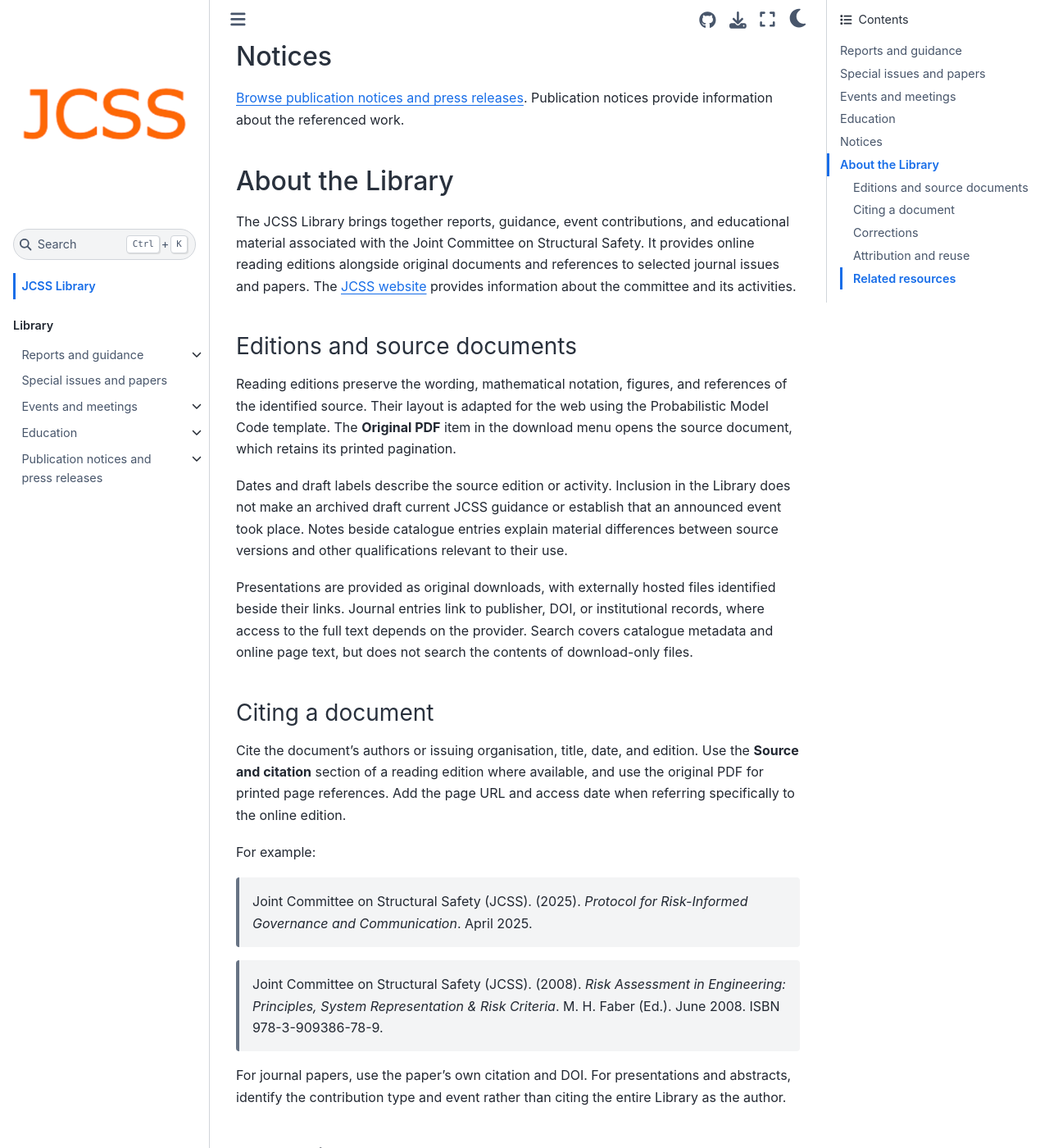
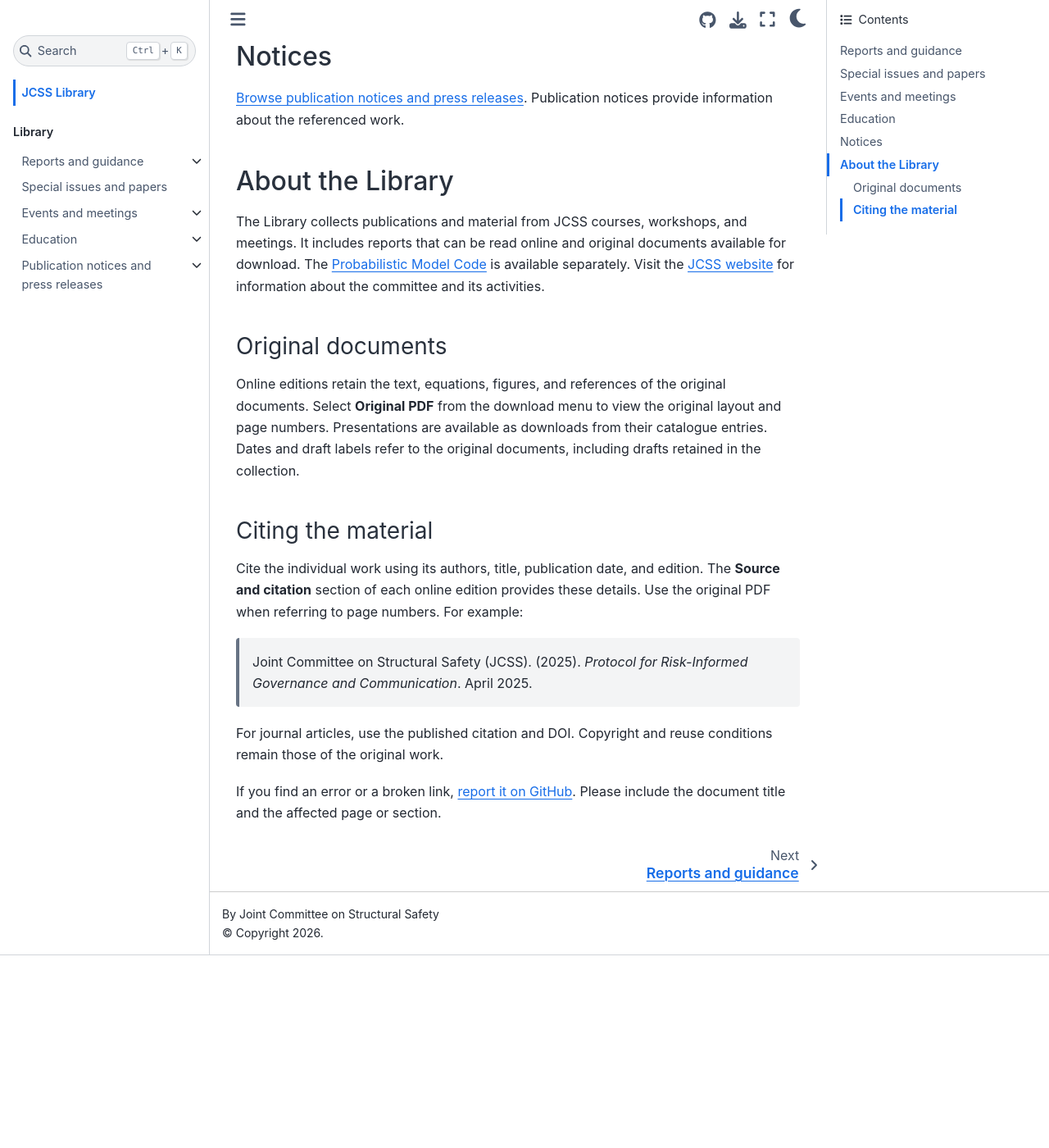
Before and after one commit to JCSS-PMC/Library, a Jupyter Book: the page built from intro.md, in a window 1280 px wide and 1400 px high, scrolled down 866 px. Shown: the whole window at 82% size. Built offline with Jupyter Book 1.0.4 settings and Sphinx 7.4.7 and the Sphinx Book theme 1.1.4, drawn with Linux system fonts in a browser that asks for light colours; after the commit the page ends 2031 px from its top, so only the background shows below that; some of the changed text lies outside the part shown.

Commit message:
Simplify the Library About section for readers

```diff
--- a/intro.md
+++ b/intro.md
@@ -34,39 +34,27 @@ Reports, papers, and original documents from the Joint Committee on Structural S
 
 ## About the Library
 
-The JCSS Library brings together reports, guidance, event contributions, and educational material associated with the Joint Committee on Structural Safety. It provides online reading editions alongside original documents and references to selected journal issues and papers. The [JCSS website](https://www.jcss-lc.org/) provides information about the committee and its activities.
+The Library collects publications and material from JCSS courses, workshops, and meetings. It includes reports that can be read online and original documents available for download. The [Probabilistic Model Code](https://jcss-pmc.github.io/PMC/part-00/intro.html) is available separately. Visit the [JCSS website](https://www.jcss-lc.org/) for information about the committee and its activities.
 
-### Editions and source documents
+<span id="editions-and-source-documents"></span>
 
-Reading editions preserve the wording, mathematical notation, figures, and references of the identified source. Their layout is adapted for the web using the Probabilistic Model Code template. The **Original PDF** item in the download menu opens the source document, which retains its printed pagination.
+### Original documents
 
-Dates and draft labels describe the source edition or activity. Inclusion in the Library does not make an archived draft current JCSS guidance or establish that an announced event took place. Notes beside catalogue entries explain material differences between source versions and other qualifications relevant to their use.
+Online editions retain the text, equations, figures, and references of the original documents. Select **Original PDF** from the download menu to view the original layout and page numbers. Presentations are available as downloads from their catalogue entries. Dates and draft labels refer to the original documents, including drafts retained in the collection.
 
-Presentations are provided as original downloads, with externally hosted files identified beside their links. Journal entries link to publisher, DOI, or institutional records, where access to the full text depends on the provider. Search covers catalogue metadata and online page text, but does not search the contents of download-only files.
+<span id="citing-a-document"></span>
 
-### Citing a document
+### Citing the material
 
-Cite the document's authors or issuing organisation, title, date, and edition. Use the **Source and citation** section of a reading edition where available, and use the original PDF for printed page references. Add the page URL and access date when referring specifically to the online edition.
-
-For example:
+Cite the individual work using its authors, title, publication date, and edition. The **Source and citation** section of each online edition provides these details. Use the original PDF when referring to page numbers. For example:
 
 > Joint Committee on Structural Safety (JCSS). (2025). *Protocol for Risk-Informed Governance and Communication*. April 2025.
 
-> Joint Committee on Structural Safety (JCSS). (2008). *Risk Assessment in Engineering: Principles, System Representation & Risk Criteria*. M. H. Faber (Ed.). June 2008. ISBN 978-3-909386-78-9.
+<span id="attribution-and-reuse"></span>
 
-For journal papers, use the paper's own citation and DOI. For presentations and abstracts, identify the contribution type and event rather than citing the entire Library as the author.
+For journal articles, use the published citation and DOI. Copyright and reuse conditions remain those of the original work.
 
-### Corrections
+<span id="corrections"></span>
+<span id="related-resources"></span>
 
-Use the issue button beside the GitHub icon to report a transcription, rendering, metadata, or link error. Include the document title, page or section, source edition, and a description of the discrepancy. Questions about the scientific content should identify the relevant source passage and remain separate from conversion errors.
-
-Original files are retained unchanged. An authorised correction should identify its source edition and be recorded as an erratum or a clearly identified replacement. The online reading edition should retain a record of any substantive change.
-
-### Attribution and reuse
-
-Authorship and source attribution remain with the respective documents. The Library does not apply a new blanket licence to historical documents, journal articles, or JCSS artwork. Refer to the terms supplied with the specific work and its original provider when reusing material.
-
-### Related resources
-
-1. [JCSS website](https://www.jcss-lc.org/)
-2. [Probabilistic Model Code](https://jcss-pmc.github.io/PMC/part-00/intro.html)
+If you find an error or a broken link, [report it on GitHub](https://github.com/JCSS-PMC/Library/issues). Please include the document title and the affected page or section.
```
Also changed, not shown: README.md (+1 -1 lines).
